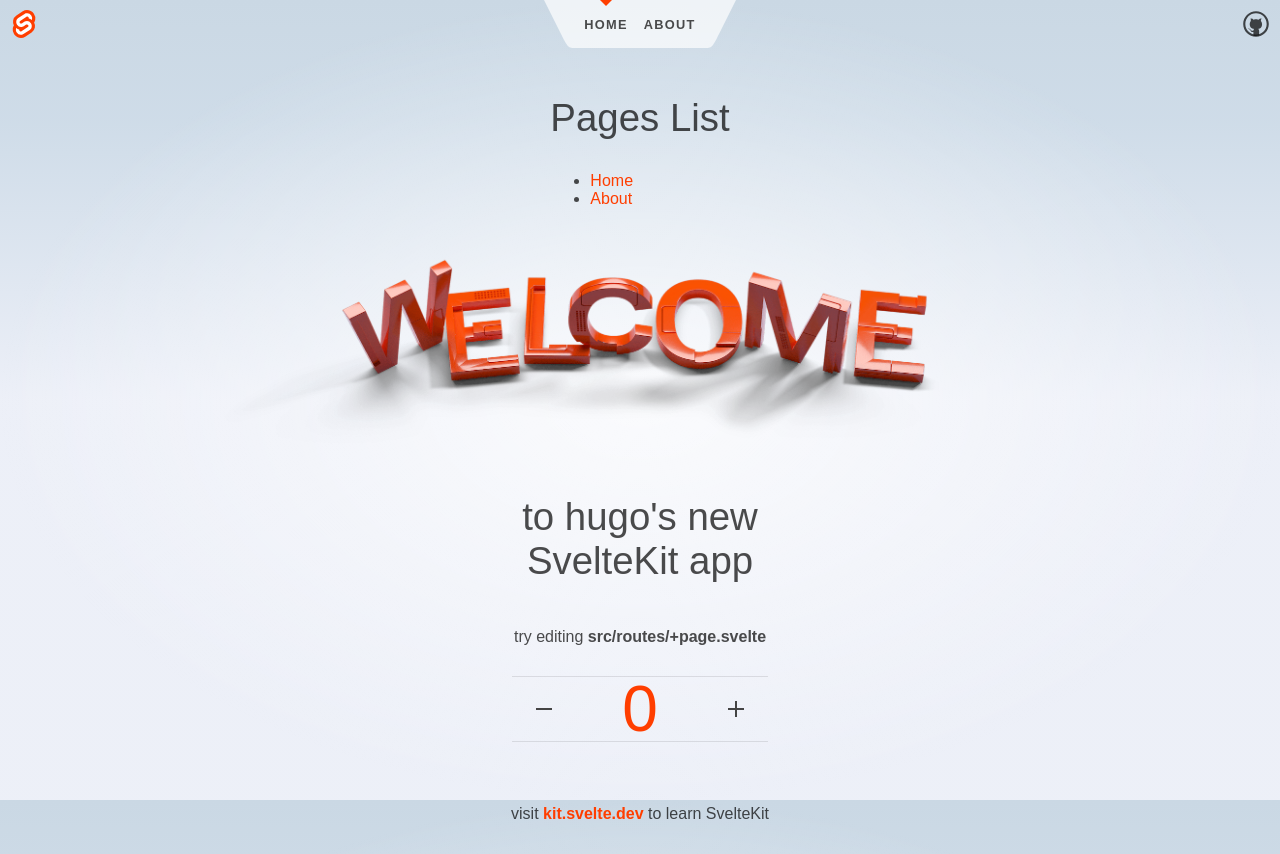
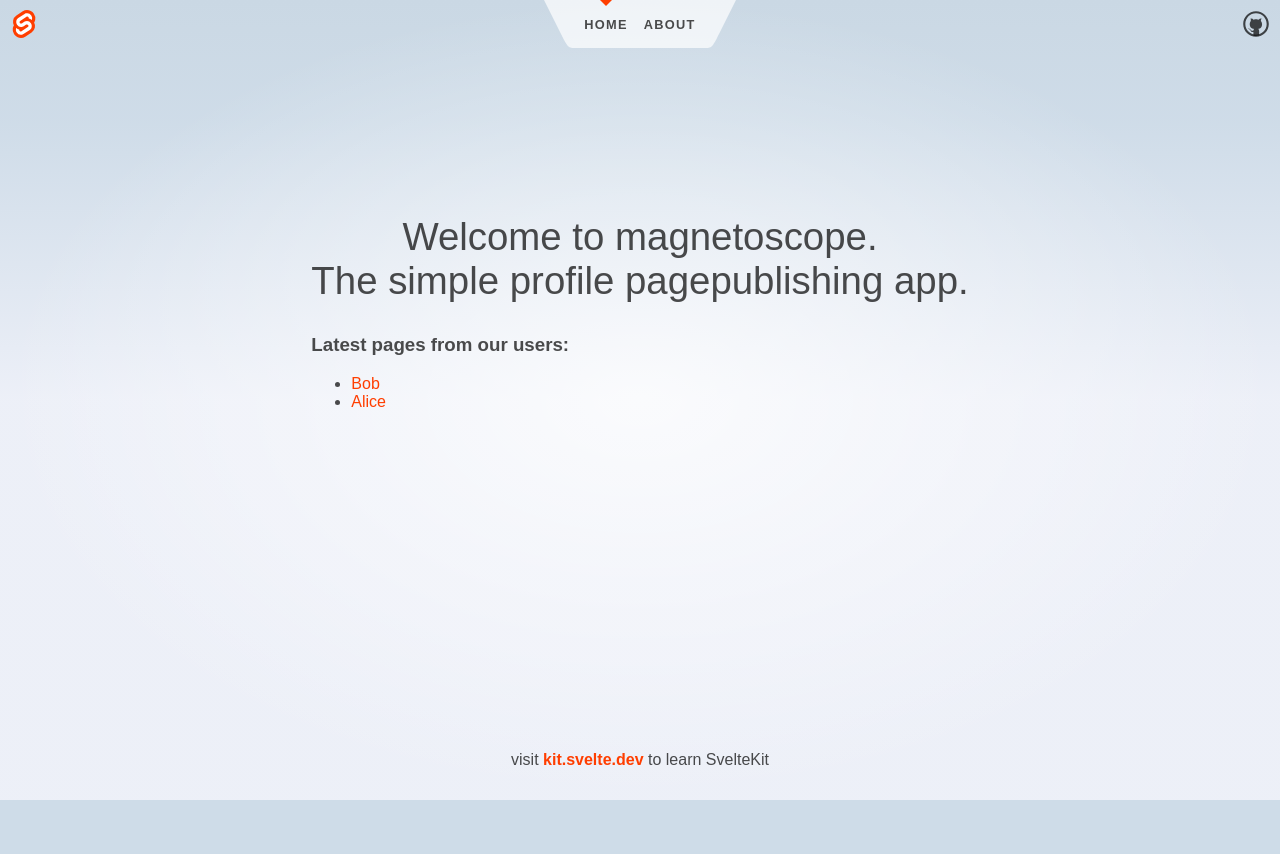
Before and after one commit to hfichter/die-funf, a SvelteKit app: page / in a window 1280 px wide. After the commit the page ends 800 px from the top, so only its background shows below. Built offline with nearby package versions, Linux system fonts and the light colour scheme.

Commit message:
Update content

```diff
--- a/src/routes/+page.svelte
+++ b/src/routes/+page.svelte
@@ -14,22 +14,7 @@
 
 	<PageList />
 
-	<h1>
-		<span class="welcome">
-			<picture>
-				<source srcset={welcome} type="image/webp" />
-				<img src={welcome_fallback} alt="Welcome" />
-			</picture>
-		</span>
 
-		to hugo's new<br />SvelteKit app
-	</h1>
-
-	<h2>
-		try editing <strong>src/routes/+page.svelte</strong>
-	</h2>
-
-	<Counter />
 </section>
 
 <style>
--- a/src/routes/PageList.svelte
+++ b/src/routes/PageList.svelte
@@ -1,15 +1,17 @@
 <script>
-    // import { base } from '$app/paths';
 </script>
 
 <div>
-    <h1>Pages List</h1>
+	<h1>Welcome to magnetoscope.<br />The simple profile pagepublishing app.</h1>
+	<div>
+		<h3>Latest pages from our users:</h3>
 		<ul>
 			<li>
-            <a href="/pages/1">Home</a>
+				<a href="/pages/1">Bob</a>
 			</li>
 			<li>
-            <a href="/pages/2">About</a>
+				<a href="/pages/2">Alice</a>
 			</li>
 		</ul>
 	</div>
+</div>
```
Also changed, not shown: src/routes/about/+page.svelte (+3 -12 lines). Lines whose indentation alone changed are shown as unchanged.
